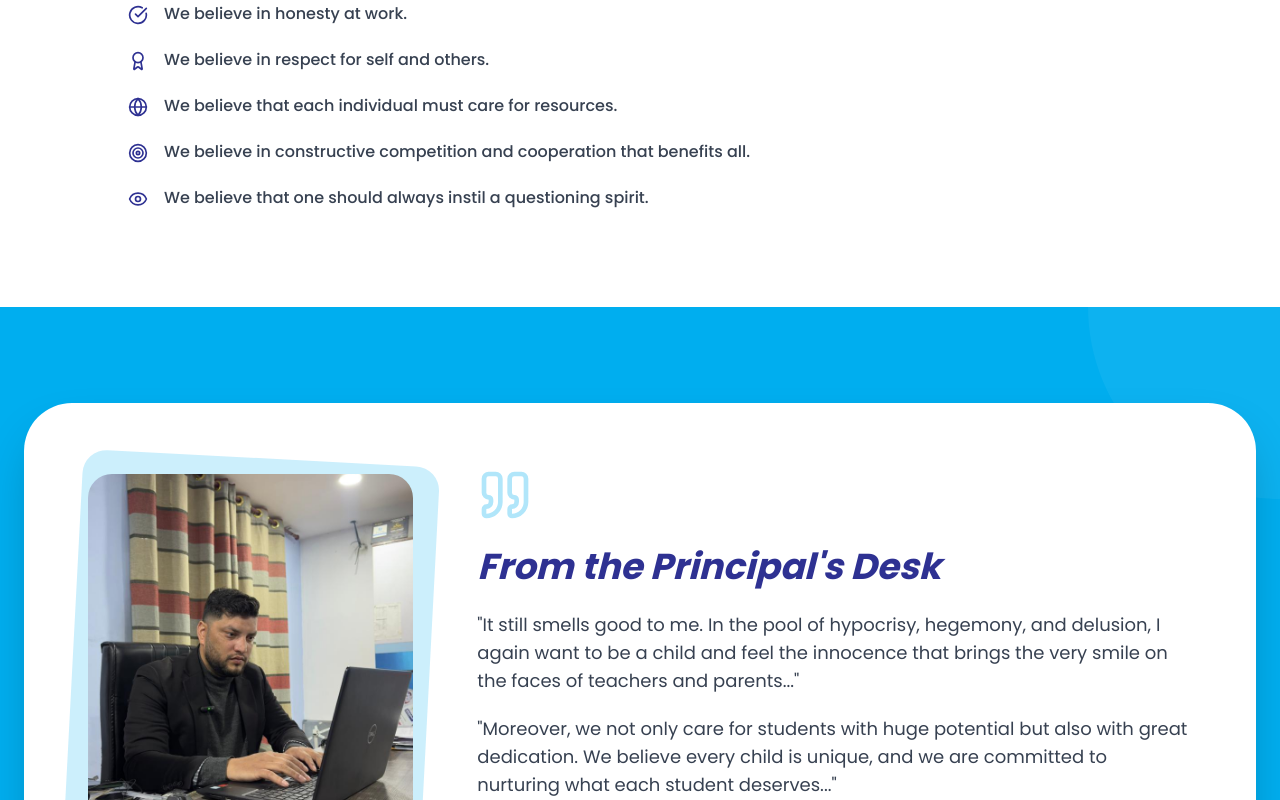
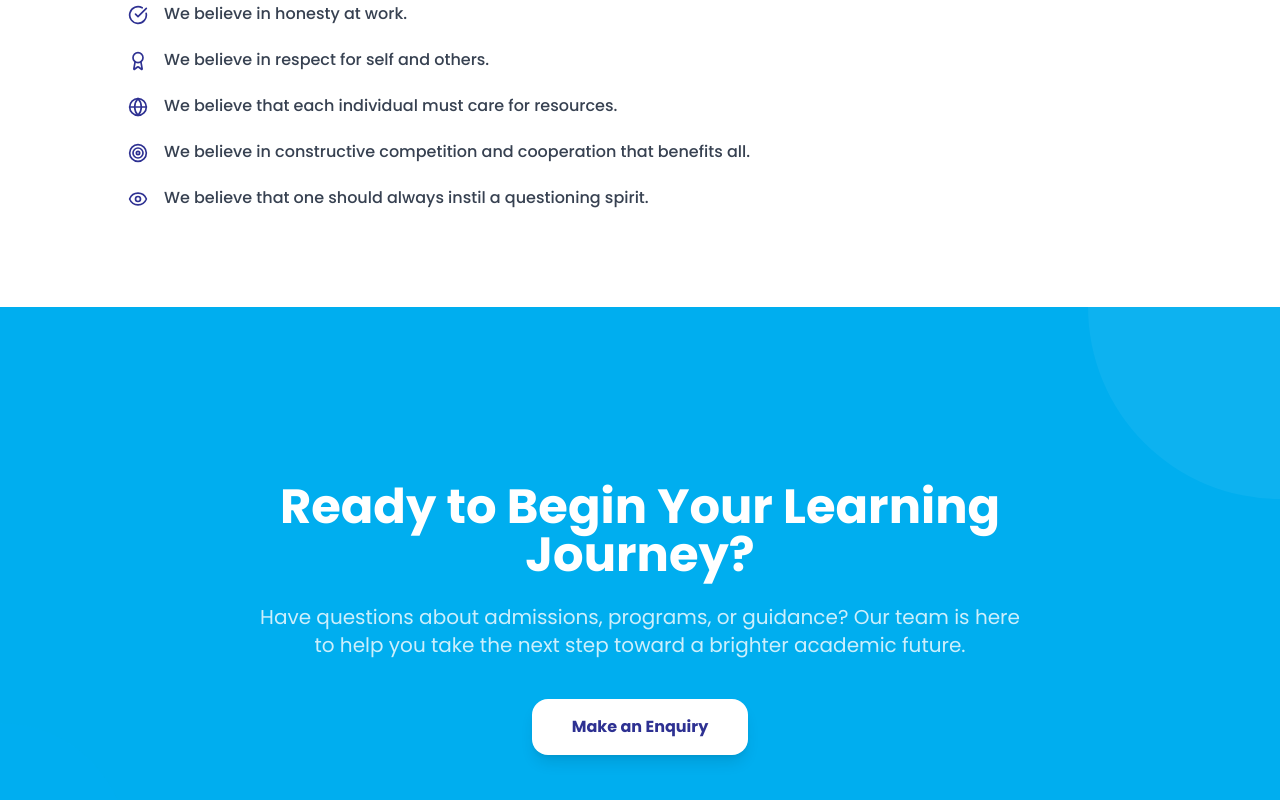
Before and after one commit to UddheshyaGroup/Saipal-Website, a React (Vite) app: page /about in a window 1280 px wide. Shown: the part 2000-2800 px from the top of the page. Built offline with nearby package versions, Linux system fonts and the light colour scheme.

Commit message:
Refactor: removed principal

```diff
--- a/src/pages/About.jsx
+++ b/src/pages/About.jsx
@@ -284,8 +284,8 @@ export default function About() {
 
         <div className="max-w-7xl mx-auto relative z-10">
           {/* Main Card */}
-          <div className="bg-white rounded-[3rem] p-8 sm:p-10 md:p-14 lg:p-16 shadow-2xl grid grid-cols-1 lg:grid-cols-3 gap-12 lg:gap-16 items-center">
-            {/* Image */}
+          {/* <div className="bg-white rounded-[3rem] p-8 sm:p-10 md:p-14 lg:p-16 shadow-2xl grid grid-cols-1 lg:grid-cols-3 gap-12 lg:gap-16 items-center">
+
             <div className="flex justify-center ">
               <div className="relative w-full max-w-sm">
                 <div className="absolute -inset-4 bg-accent/20 rounded-3xl rotate-3" />
@@ -297,7 +297,7 @@ export default function About() {
               </div>
             </div>
 
-            {/* Message */}
+
             <div className="lg:col-span-2">
               <Quote className="text-accent w-12 h-12 sm:w-14 sm:h-14 mb-6 opacity-30" />
 
@@ -321,7 +321,7 @@ export default function About() {
                 </p>
               </div>
 
-              {/* Signature */}
+
               <div className="pt-8">
                 <p className="font-bold text-xl sm:text-2xl text-primary">
                   Mr. Matrika Prasad Khatiwada
@@ -331,7 +331,7 @@ export default function About() {
                 </p>
               </div>
             </div>
-          </div>
+          </div> */}
 
           {/* CTA SECTION */}
           <div className="mt-20 text-center max-w-3xl mx-auto text-white">
--- a/src/pages/SchoolHome.jsx
+++ b/src/pages/SchoolHome.jsx
@@ -211,10 +211,10 @@ export default function SchoolHome() {
       </motion.section>
 
       {/* ================= 1. PRINCIPAL'S WELCOME (REDESIGNED SENIOR UI/UX) ================= */}
-      <section className="py-20 bg-white border-b border-slate-200/80">
+      {/* <section className="py-20 bg-white border-b border-slate-200/80">
         <div className="max-w-6xl mx-auto px-6">
           <div className="bg-slate-50 rounded-2xl p-8 sm:p-12 border border-slate-200/80 shadow-sm grid md:grid-cols-12 gap-10 items-center">
-            {/* Principal Photo Card */}
+
             <div className="md:col-span-4 h-72 sm:h-80 rounded-xl overflow-hidden shadow-sm bg-slate-200">
               <img
                 src="/principal.jpeg"
@@ -223,7 +223,7 @@ export default function SchoolHome() {
               />
             </div>
 
-            {/* Principal Welcome Content */}
+
             <div className="md:col-span-8 space-y-4">
               <span className="text-xs font-bold uppercase tracking-[0.2em] text-[#00AEEF]">
                 Principal's Message
@@ -258,7 +258,7 @@ export default function SchoolHome() {
             </div>
           </div>
         </div>
-      </section>
+      </section> */}
 
       {/* ================= 2. SCHOOL NOTICE BOARD (REDESIGNED SENIOR UI/UX) ================= */}
       <section className="bg-slate-50 py-20">
```
